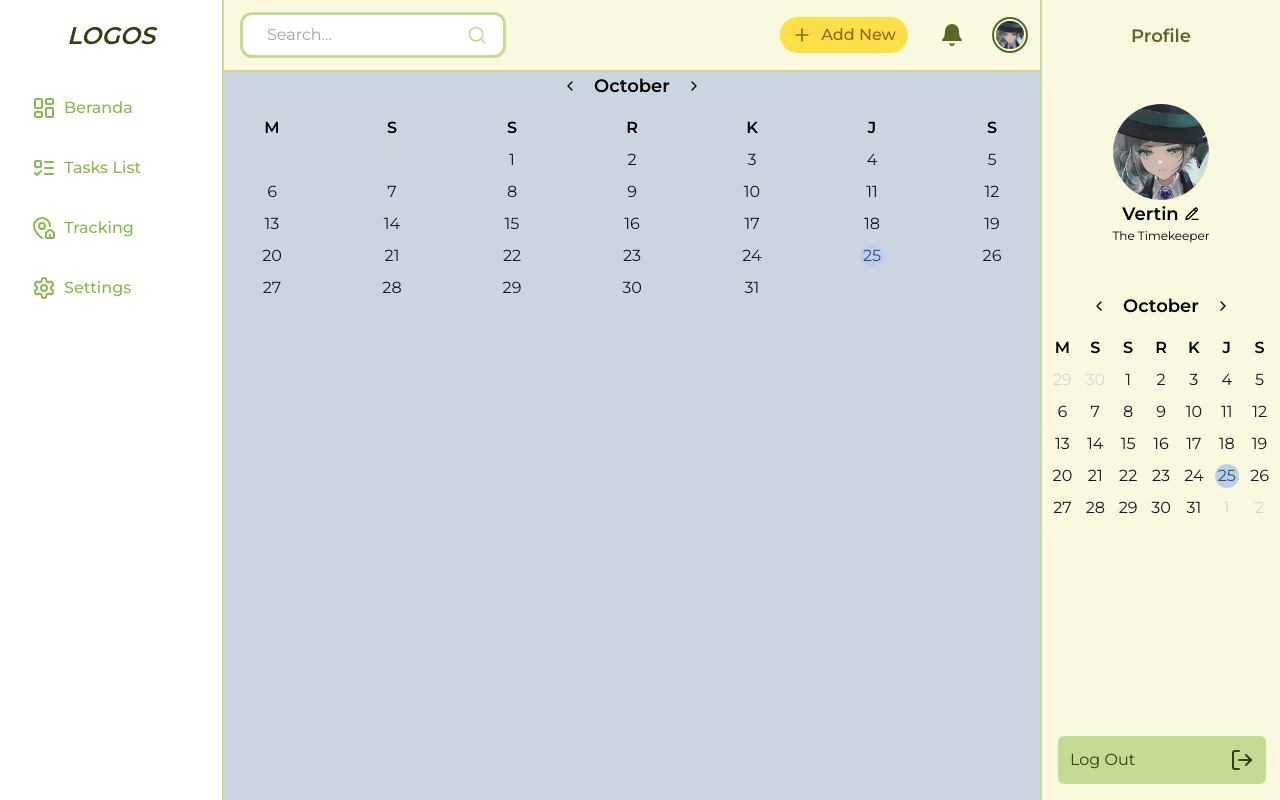
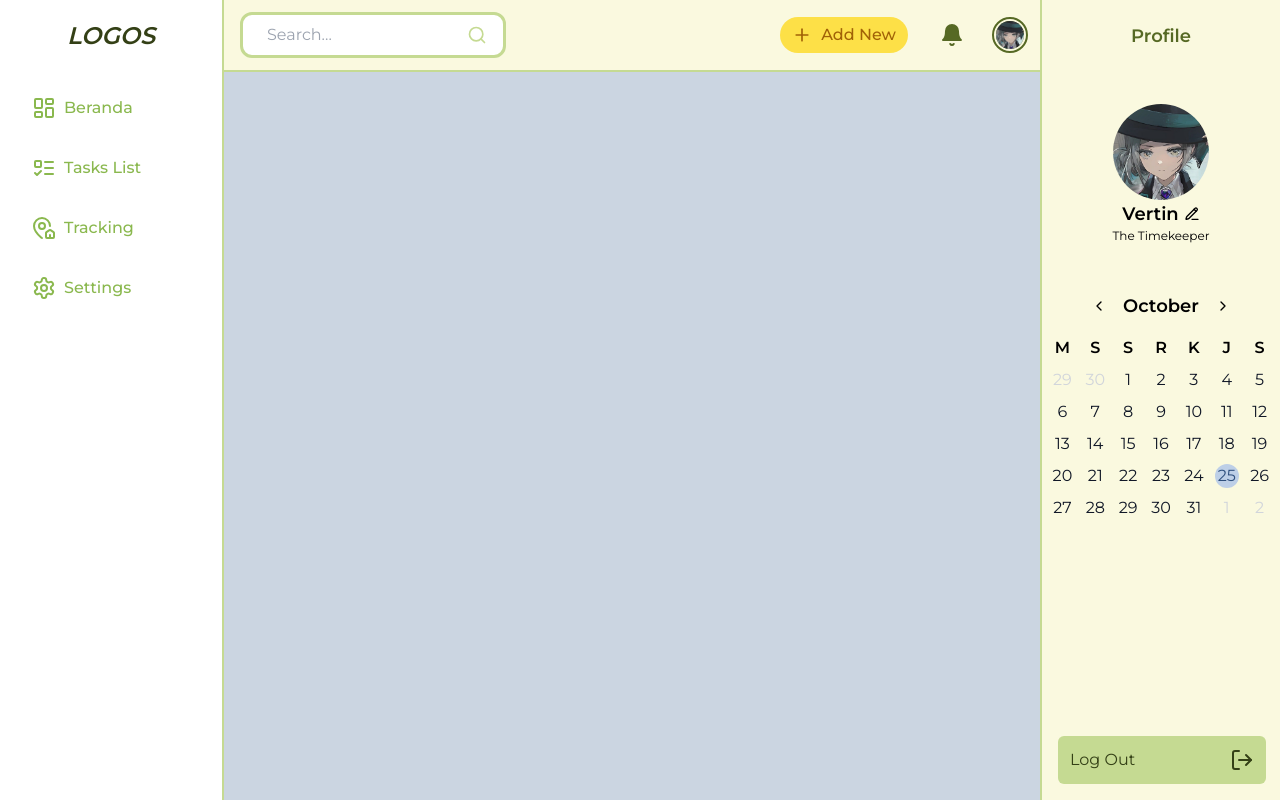
Before and after one commit to Lizzy0721/MyDashboard, a React (Vite) app: page /tracking in a window 1280 px wide. Shown: the top 800 px of the page. Built offline with nearby package versions, Linux system fonts and the light colour scheme.

Commit message:
emptied tracking

```diff
--- a/src/pages/Tracking.tsx
+++ b/src/pages/Tracking.tsx
@@ -1,12 +1,8 @@
-import MiniCalendar from "../components/Calendars/MiniCalendar";
-
 export default function Tracking (){
     return(
         <div className="w-full">
             <div className="w-full relative scroll-smooth grid-rows-4 bg-black">
-                <div className="w-full h-screen bg-slate-300">
-                    <MiniCalendar/>
-                </div>
+                <div className="w-full h-screen bg-slate-300"></div>
                 <div className="w-full h-screen bg-slate-400"></div>
                 <div className="w-full h-screen bg-slate-500"></div>
                 <div className="w-full h-screen bg-slate-600"></div>
```
